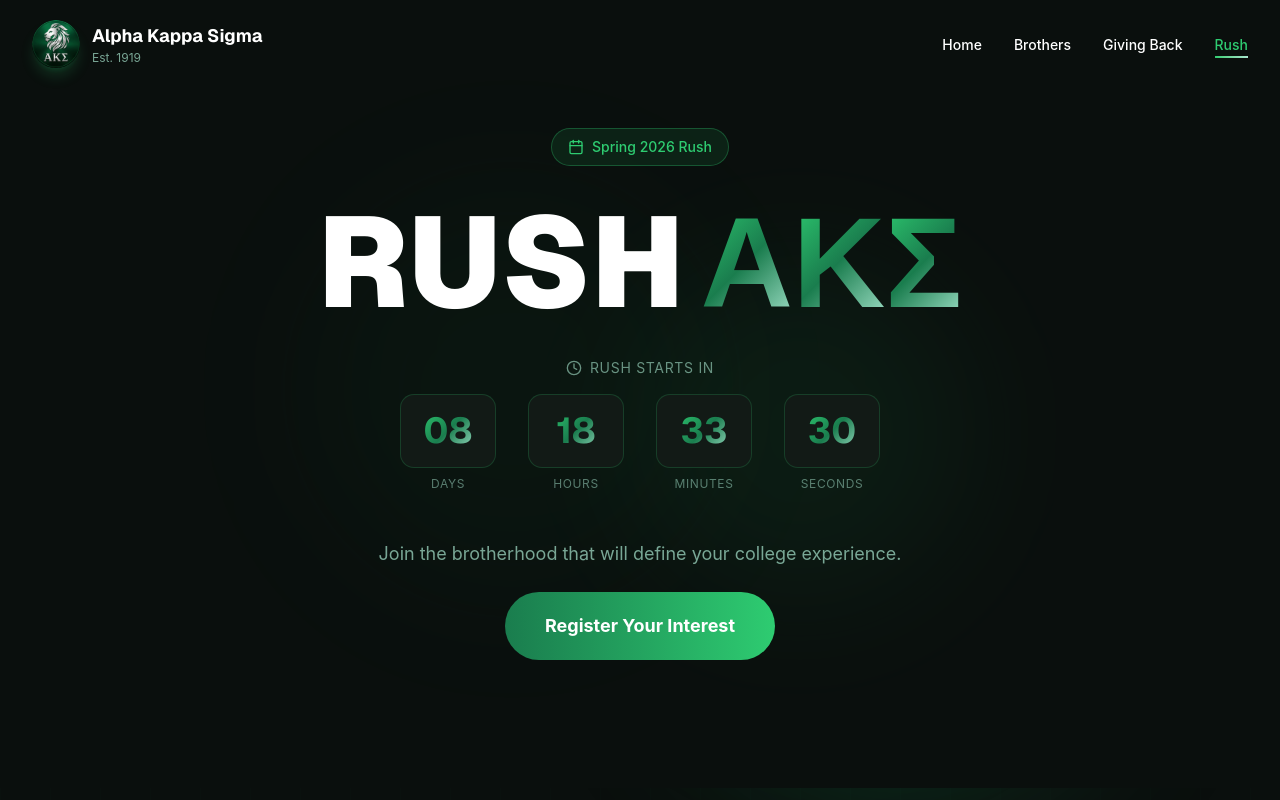
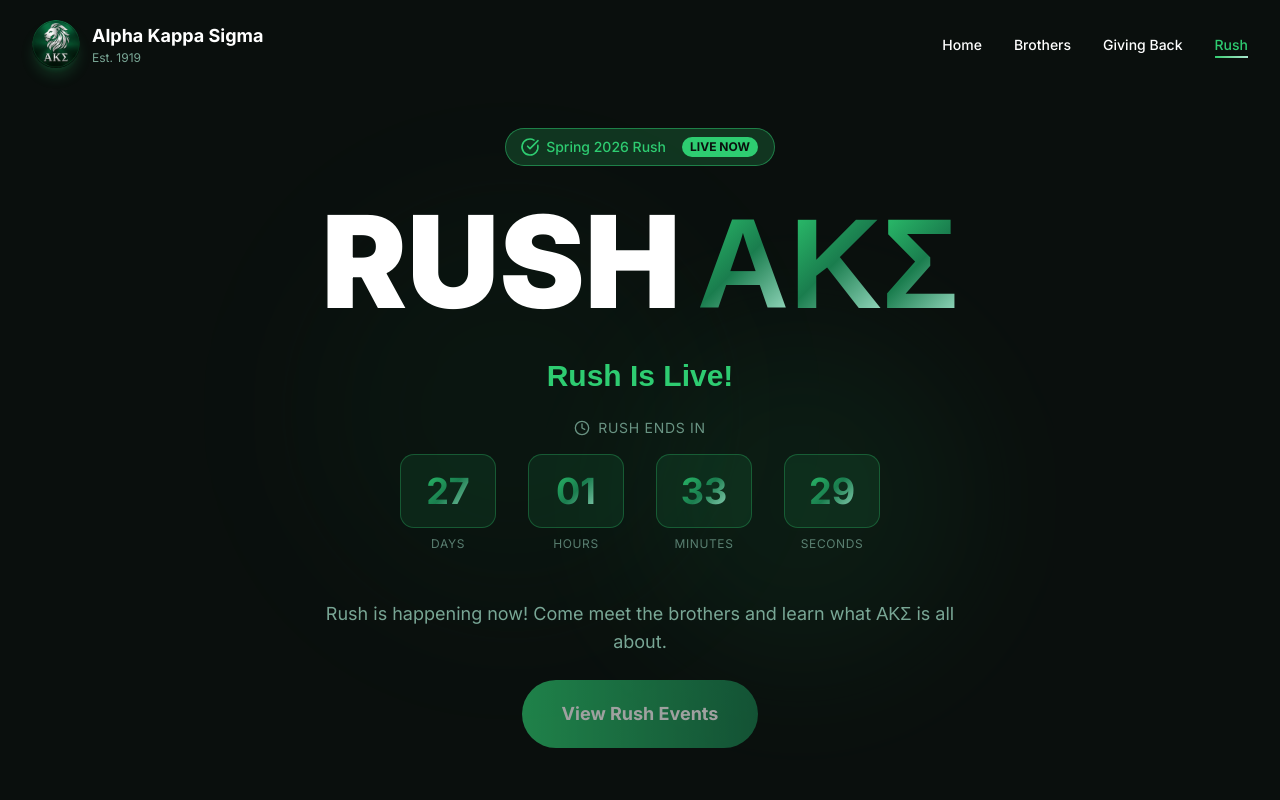
Before and after one commit to efsmert/aks-shad, a Next.js app: page /rush in a window 1280 px wide. Shown: the top 800 px of the page. Built offline with nearby package versions, Linux system fonts and the light colour scheme.

Commit message:
removed subheader text ubder the letters and made the letters more vibratnt. changed font as well

```diff
--- a/src/app/globals.css
+++ b/src/app/globals.css
@@ -6,8 +6,8 @@
 @theme inline {
   --color-background: var(--background);
   --color-foreground: var(--foreground);
-  --font-sans: var(--font-geist-sans), system-ui, sans-serif;
-  --font-display: var(--font-geist-sans), system-ui, sans-serif;
+  --font-sans: var(--font-inter), 'Inter', system-ui, sans-serif;
+  --font-display: var(--font-inter), 'Inter', system-ui, sans-serif;
   --color-sidebar-ring: var(--sidebar-ring);
   --color-sidebar-border: var(--sidebar-border);
   --color-sidebar-accent-foreground: var(--sidebar-accent-foreground);
--- a/src/app/layout.tsx
+++ b/src/app/layout.tsx
@@ -1,18 +1,14 @@
 import type { Metadata } from "next";
-import { Geist, Geist_Mono } from "next/font/google";
+import { Inter } from "next/font/google";
 import "./globals.css";
 import { Header } from "@/components/layout/Header";
 import { Footer } from "@/components/layout/Footer";
 import { GradientBackground } from "@/components/shared/GradientBackground";
 
-const geistSans = Geist({
-  variable: "--font-geist-sans",
+const inter = Inter({
+  variable: "--font-inter",
   subsets: ["latin"],
-});
-
-const geistMono = Geist_Mono({
-  variable: "--font-geist-mono",
-  subsets: ["latin"],
+  display: "swap",
 });
 
 export const metadata: Metadata = {
@@ -41,7 +37,7 @@
   return (
     <html lang="en" className="dark">
       <body
-        className={`${geistSans.variable} ${geistMono.variable} antialiased bg-green-dark-bg text-white min-h-screen`}
+        className={`${inter.variable} font-sans antialiased bg-green-dark-bg text-white min-h-screen`}
       >
         <GradientBackground />
         <Header />
--- a/src/components/rush/RushHero.tsx
+++ b/src/components/rush/RushHero.tsx
@@ -2,37 +2,154 @@
 
 import { motion } from 'framer-motion';
 import { useState, useEffect } from 'react';
-import { Calendar, Clock } from 'lucide-react';
+import { Calendar, Clock, CheckCircle, AlertCircle } from 'lucide-react';
 import { fadeInUp, letterStagger, letterAnimation } from '@/lib/animations';
 
+// Rush schedule configuration
+// Spring: Starts Jan 8, lasts 30 days (ends Feb 7)
+// Fall: Starts Sept 12, lasts 30 days (ends Oct 12)
+
+type RushState =
+    | 'spring-rush'      // During spring rush (Jan 8 - Feb 7)
+    | 'post-spring'      // After spring rush, waiting for fall (Feb 8 - Sept 11)
+    | 'fall-rush'        // During fall rush (Sept 12 - Oct 12)
+    | 'post-fall';       // After fall rush, waiting for spring (Oct 13 - Jan 7)
+
+interface RushPeriod {
+    state: RushState;
+    label: string;
+    seasonLabel: string;
+    countdownLabel: string;
+    targetDate: Date;
+    description: string;
+    showCountdown: boolean;
+    isActive: boolean;
+}
+
+function getRushPeriod(now: Date): RushPeriod {
+    const year = now.getFullYear();
+    const month = now.getMonth(); // 0-indexed
+    const day = now.getDate();
+
+    // Define key dates for current and next year
+    const springRushStart = new Date(year, 0, 8); // Jan 8
+    const springRushEnd = new Date(year, 1, 7, 23, 59, 59); // Feb 7 end of day
+    const fallRushStart = new Date(year, 8, 12); // Sept 12
+    const fallRushEnd = new Date(year, 9, 12, 23, 59, 59); // Oct 12 end of day
+
+    // Next year's spring rush
+    const nextSpringRushStart = new Date(year + 1, 0, 8); // Jan 8 next year
+
+    // Previous year's fall rush end (for early January check)
+    const prevFallRushEnd = new Date(year - 1, 9, 12, 23, 59, 59);
+
+    // Check current state based on date
+
+    // Before spring rush starts this year (Jan 1 - Jan 7)
+    if (now < springRushStart) {
+        return {
+            state: 'post-fall',
+            label: 'Spring Rush Coming Soon',
+            seasonLabel: `Spring ${year} Rush`,
+            countdownLabel: 'Rush Begins In',
+            targetDate: springRushStart,
+            description: 'Get ready for spring rush! Register your interest to be notified when rush events are announced.',
+            showCountdown: true,
+            isActive: false,
+        };
+    }
+
+    // During spring rush (Jan 8 - Feb 7)
+    if (now >= springRushStart && now <= springRushEnd) {
+        return {
+            state: 'spring-rush',
+            label: 'Rush Is Live!',
+            seasonLabel: `Spring ${year} Rush`,
+            countdownLabel: 'Rush Ends In',
+            targetDate: springRushEnd,
+            description: 'Rush is happening now! Come meet the brothers and learn what ΑΚΣ is all about.',
+            showCountdown: true,
+            isActive: true,
+        };
+    }
+
+    // Post spring rush, waiting for fall (Feb 8 - Sept 11)
+    if (now > springRushEnd && now < fallRushStart) {
+        return {
+            state: 'post-spring',
+            label: 'Fall Rush Coming Soon',
+            seasonLabel: `Fall ${year} Rush`,
+            countdownLabel: 'Rush Begins In',
+            targetDate: fallRushStart,
+            description: 'Spring rush has concluded. Register your interest for fall rush to be notified when events are announced.',
+            showCountdown: true,
+            isActive: false,
+        };
+    }
+
+    // During fall rush (Sept 12 - Oct 12)
+    if (now >= fallRushStart && now <= fallRushEnd) {
+        return {
+            state: 'fall-rush',
+            label: 'Rush Is Live!',
+            seasonLabel: `Fall ${year} Rush`,
+            countdownLabel: 'Rush Ends In',
+            targetDate: fallRushEnd,
+            description: 'Rush is happening now! Come meet the brothers and learn what ΑΚΣ is all about.',
+            showCountdown: true,
+            isActive: true,
+        };
+    }
+
+    // Post fall rush, waiting for spring (Oct 13 - Dec 31)
+    return {
+        state: 'post-fall',
+        label: 'Spring Rush Coming Soon',
+        seasonLabel: `Spring ${year + 1} Rush`,
+        countdownLabel: 'Rush Begins In',
+        targetDate: nextSpringRushStart,
+        description: 'Fall rush has concluded. Register your interest for spring rush to be the first to know about upcoming events.',
+        showCountdown: true,
+        isActive: false,
+    };
+}
+
+function calculateTimeRemaining(targetDate: Date) {
+    const now = new Date();
+    const difference = targetDate.getTime() - now.getTime();
+
+    if (difference <= 0) {
+        return { days: 0, hours: 0, minutes: 0, seconds: 0, expired: true };
+    }
+
+    return {
+        days: Math.floor(difference / (1000 * 60 * 60 * 24)),
+        hours: Math.floor((difference / (1000 * 60 * 60)) % 24),
+        minutes: Math.floor((difference / (1000 * 60)) % 60),
+        seconds: Math.floor((difference / 1000) % 60),
+        expired: false,
+    };
+}
+
 export function RushHero() {
-    const [timeLeft, setTimeLeft] = useState({
-        days: 0,
-        hours: 0,
-        minutes: 0,
-        seconds: 0,
-    });
-
-    // Countdown to rush week (January 20, 2026)
-    const rushDate = new Date('2026-01-20T17:00:00');
+    const [rushPeriod, setRushPeriod] = useState<RushPeriod>(() => getRushPeriod(new Date()));
+    const [timeLeft, setTimeLeft] = useState(() => calculateTimeRemaining(rushPeriod.targetDate));
 
     useEffect(() => {
         const timer = setInterval(() => {
             const now = new Date();
-            const difference = rushDate.getTime() - now.getTime();
+            const currentPeriod = getRushPeriod(now);
 
-            if (difference > 0) {
-                setTimeLeft({
-                    days: Math.floor(difference / (1000 * 60 * 60 * 24)),
-                    hours: Math.floor((difference / (1000 * 60 * 60)) % 24),
-                    minutes: Math.floor((difference / (1000 * 60)) % 60),
-                    seconds: Math.floor((difference / 1000) % 60),
-                });
+            // Check if period changed
+            if (currentPeriod.state !== rushPeriod.state) {
+                setRushPeriod(currentPeriod);
             }
+
+            setTimeLeft(calculateTimeRemaining(currentPeriod.targetDate));
         }, 1000);
 
         return () => clearInterval(timer);
-    }, []);
+    }, [rushPeriod.state]);
 
     const titleLetters = 'RUSH ΑΚΣ'.split('');
 
@@ -62,15 +179,32 @@
 
             {/* Content */}
             <div className="relative z-10 text-center px-4 max-w-4xl mx-auto">
-                {/* Season badge */}
+                {/* Season badge with status indicator */}
                 <motion.div
                     initial={{ opacity: 0, y: -20 }}
                     animate={{ opacity: 1, y: 0 }}
                     transition={{ duration: 0.6, ease: [0.22, 1, 0.36, 1] }}
-                    className="inline-flex items-center gap-2 px-4 py-2 rounded-full bg-green-accent/10 border border-green-accent/30 text-green-accent text-sm font-medium mb-8"
+                    className={`inline-flex items-center gap-2 px-4 py-2 rounded-full border text-sm font-medium mb-8 ${rushPeriod.isActive
+                            ? 'bg-green-accent/20 border-green-accent/50 text-green-accent'
+                            : 'bg-amber-500/10 border-amber-500/30 text-amber-400'
+                        }`}
                 >
+                    {rushPeriod.isActive ? (
+                        <motion.div
+                            animate={{ scale: [1, 1.2, 1] }}
+                            transition={{ duration: 1.5, repeat: Infinity }}
+                        >
+                            <CheckCircle className="w-4 h-4" />
+                        </motion.div>
+                    ) : (
                         <Calendar className="w-4 h-4" />
-                    Spring 2026 Rush
+                    )}
+                    {rushPeriod.seasonLabel}
+                    {rushPeriod.isActive && (
+                        <span className="ml-2 px-2 py-0.5 bg-green-accent text-green-dark-bg text-xs font-bold rounded-full">
+                            LIVE NOW
+                        </span>
+                    )}
                 </motion.div>
 
                 {/* Title */}
@@ -94,7 +228,21 @@
                     ))}
                 </motion.h1>
 
+                {/* Status Label */}
+                <motion.div
+                    initial={{ opacity: 0, y: 20 }}
+                    animate={{ opacity: 1, y: 0 }}
+                    transition={{ delay: 0.4, duration: 0.6 }}
+                    className="mb-6"
+                >
+                    <h2 className={`text-2xl md:text-3xl font-bold ${rushPeriod.isActive ? 'text-green-accent' : 'text-white'
+                        }`}>
+                        {rushPeriod.label}
+                    </h2>
+                </motion.div>
+
                 {/* Countdown */}
+                {rushPeriod.showCountdown && (
                     <motion.div
                         initial={{ opacity: 0, y: 30 }}
                         animate={{ opacity: 1, y: 0 }}
@@ -103,7 +251,7 @@
                     >
                         <p className="text-green-light/60 text-sm uppercase tracking-wider mb-4 flex items-center justify-center gap-2">
                             <Clock className="w-4 h-4" />
-                        Rush Starts In
+                            {rushPeriod.countdownLabel}
                         </p>
                         <div className="flex justify-center gap-4 md:gap-8">
                             {[
@@ -111,13 +259,16 @@
                                 { value: timeLeft.hours, label: 'Hours' },
                                 { value: timeLeft.minutes, label: 'Minutes' },
                                 { value: timeLeft.seconds, label: 'Seconds' },
-                        ].map((item, index) => (
+                            ].map((item) => (
                                 <motion.div
                                     key={item.label}
                                     whileHover={{ y: -4, scale: 1.05 }}
                                     className="w-20 md:w-24"
                                 >
-                                <div className="p-4 rounded-xl bg-green-card border border-green-accent/20">
+                                    <div className={`p-4 rounded-xl border ${rushPeriod.isActive
+                                            ? 'bg-green-accent/10 border-green-accent/30'
+                                            : 'bg-green-card border-green-accent/20'
+                                        }`}>
                                         <motion.span
                                             key={item.value}
                                             initial={{ scale: 1.2, opacity: 0 }}
@@ -134,6 +285,7 @@
                             ))}
                         </div>
                     </motion.div>
+                )}
 
                 {/* CTA */}
                 <motion.div
@@ -141,16 +293,19 @@
                     animate={{ opacity: 1, y: 0 }}
                     transition={{ delay: 1, duration: 0.8, ease: [0.22, 1, 0.36, 1] }}
                 >
-                    <p className="text-green-light/70 text-lg mb-6">
-                        Join the brotherhood that will define your college experience.
+                    <p className="text-green-light/70 text-lg mb-6 max-w-2xl mx-auto">
+                        {rushPeriod.description}
                     </p>
                     <a href="#interest-form">
                         <motion.button
                             whileHover={{ scale: 1.05, boxShadow: '0 20px 40px rgba(46, 204, 113, 0.3)' }}
                             whileTap={{ scale: 0.98 }}
-                            className="px-10 py-5 bg-gradient-to-r from-green-secondary to-green-accent text-white font-bold rounded-full text-lg"
+                            className={`px-10 py-5 font-bold rounded-full text-lg ${rushPeriod.isActive
+                                    ? 'bg-gradient-to-r from-green-accent to-green-secondary text-white animate-pulse'
+                                    : 'bg-gradient-to-r from-green-secondary to-green-accent text-white'
+                                }`}
                         >
-                            Register Your Interest
+                            {rushPeriod.isActive ? 'View Rush Events' : 'Register Your Interest'}
                         </motion.button>
                     </a>
                 </motion.div>
```
Also changed, not shown: src/components/home/Hero.tsx (+20 -34 lines). Lines whose indentation alone changed are shown as unchanged.
